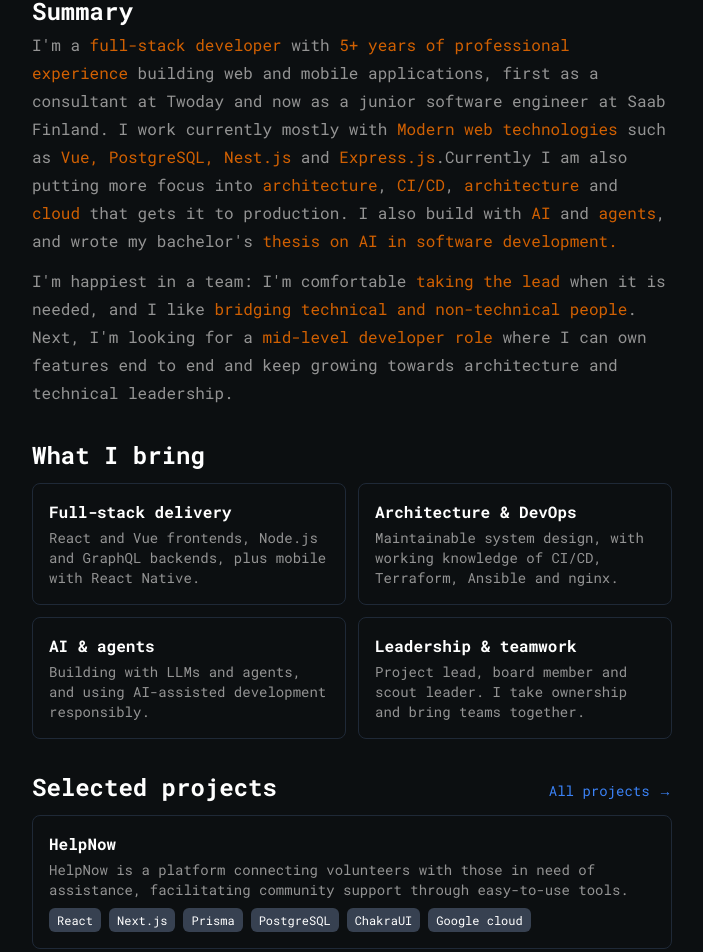
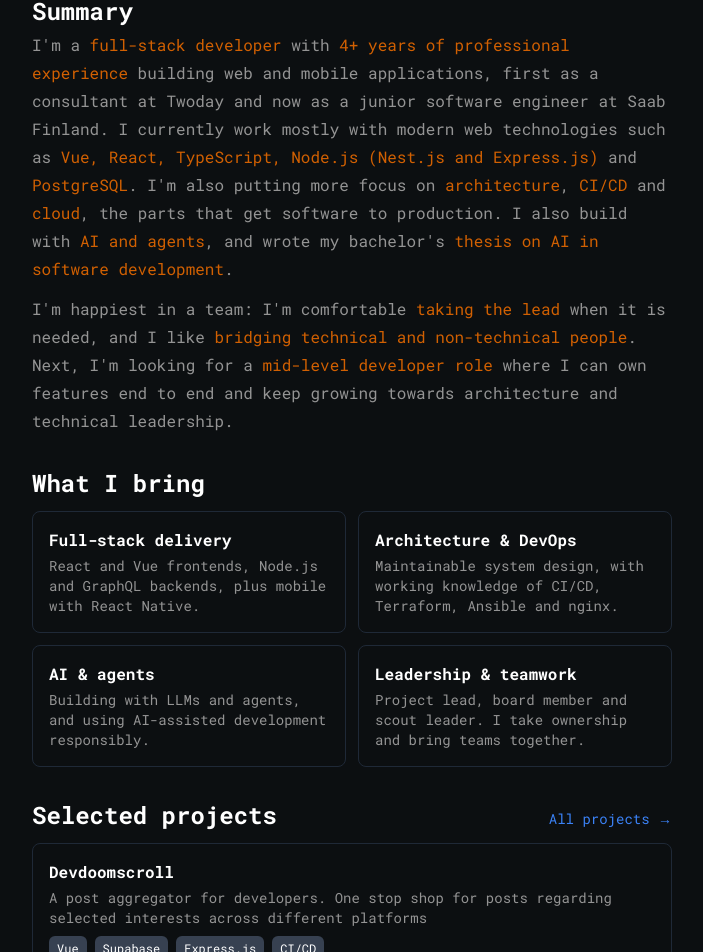
Before and after one commit to temevh/minimalisticPort, a Next.js app: page / in a window 1280 px wide. Shown: the part 471-1423 px from the top of the page, without its empty margins (288-991 px from the left). Built offline with nearby package versions, Linux system fonts and the light colour scheme.

Commit message:
updated projects

```diff
--- a/src/app/components/Summary.jsx
+++ b/src/app/components/Summary.jsx
@@ -3,7 +3,7 @@ const Accent = ({ children }) => (
 );
 
 const facts = [
-  { big: "5+ years", small: "professional experience" },
+  { big: "4+ years", small: "professional experience" },
   { big: "Full-stack", small: "TypeScript, Node.js, PostgreSQL, CI/CD" },
   { big: "Any team size", small: "multi-team projects to solo" },
 ];
@@ -23,17 +23,16 @@ const Summary = () => {
       <h2 className="font-bold text-lg lg:text-2xl text-white mb-1">Summary</h2>
       <p className="text-graytext text-md lg:text-lg">
         I'm a <Accent>full-stack developer</Accent> with{" "}
-        <Accent>5+ years of professional experience</Accent> building web and
+        <Accent>4+ years of professional experience</Accent> building web and
         mobile applications, first as a consultant at Twoday and now as a junior
-        software engineer at Saab Finland. I work currently mostly with{" "}
-        <Accent>Modern web technologies</Accent> such as{" "}
-        <Accent>Vue, PostgreSQL, Nest.js</Accent> and{" "}
-        <Accent> Express.js</Accent>.Currently I am also putting more focus into{" "}
-        <Accent>architecture</Accent>, <Accent>CI/CD</Accent>,{" "}
-        <Accent>architecture</Accent> and <Accent>cloud </Accent> that gets it
-        to production. I also build with <Accent>AI</Accent> and{" "}
-        <Accent> agents</Accent>, and wrote my bachelor's{" "}
-        <Accent>thesis on AI in software development.</Accent>
+        software engineer at Saab Finland. I currently work mostly with modern
+        web technologies such as{" "}
+        <Accent>Vue, React, TypeScript, Node.js (Nest.js and Express.js)</Accent>{" "}
+        and <Accent>PostgreSQL</Accent>. I'm also putting more focus on{" "}
+        <Accent>architecture</Accent>, <Accent>CI/CD</Accent> and{" "}
+        <Accent>cloud</Accent>, the parts that get software to production. I
+        also build with <Accent>AI and agents</Accent>, and wrote my bachelor's{" "}
+        <Accent>thesis on AI in software development</Accent>.
       </p>
       <p className="text-graytext text-md lg:text-lg mt-3">
         I'm happiest in a team: I'm comfortable <Accent>taking the lead</Accent>{" "}
--- a/src/data/profile.js
+++ b/src/data/profile.js
@@ -9,5 +9,5 @@ export const profile = {
     "https://drive.google.com/file/d/1wcdlA5VtSQYJgCmGdsCDkf6AcvXDcSKL/view",
   headline: "Full-stack software engineer",
   description:
-    "Full-stack software engineer with 3+ years of professional experience in React, Vue, TypeScript and Node.js. Portfolio, projects, skills and writing by Teemu Hämäläinen.",
+    "Full-stack software engineer with 4+ years of professional experience in Vue, React, TypeScript and Node.js. Portfolio, projects, skills and writing by Teemu Hämäläinen.",
 };
--- a/src/data/projects.js
+++ b/src/data/projects.js
@@ -1,6 +1,14 @@
 // Featured projects are shown with a card; secondary ones are listed more compactly.
 // `img` is optional. `demo` (live link) is optional and is shown when present.
 export const projectsPrimary = [
+  {
+    title: "Devdoomscroll",
+    desc: "A post aggregator for developers. One stop shop for posts regarding selected interests across different platforms",
+    tags: ["Vue", "Supabase", "Express.js", "CI/CD"],
+    img: "https://i.ibb.co/ccSJLxdc/devdoomscroll.png",
+    code: "https://github.com/temevh/devdoomscroll",
+    demo: "https://google.com",
+  },
   {
     title: "HelpNow",
     desc: "HelpNow is a platform connecting volunteers with those in need of assistance, facilitating community support through easy-to-use tools.",
@@ -33,18 +41,19 @@ export const projectsPrimary = [
     title: "Tuuraaja",
     desc: "Tuuraaja is a full-stack app made to make it easier for schools to find and contact substitutes on a short notice. The substitute candidates select the days on which they are available and what subjects they are able to teach. ",
     tags: ["Vue", "Nuxt", "Supabase"],
+    img: "https://i.ibb.co/N6VfT2F6/tuuraaja.png",
     code: "https://github.com/temevh/tuuraaja-vue",
+    demo: "https://tuuraaja-vue.vercel.app/",
   },
+];
+
+export const projectsSecondary = [
   {
     title: "Kursari",
     desc: "Kursari is a platform where users can anonymously review and rate university courses (not yet released)",
     tags: ["React", "Next.js", "Prisma", "PostgreSQL", "shadcn", "LLM"],
-    img: "",
     code: "https://github.com/temevh/some",
   },
-];
-
-export const projectsSecondary = [
   {
     title: "Valuemap",
     desc: "Valuemap matches job seekers with companies based on shared values, believes and needs. Made for Junction hackathon 2024 ",
--- a/src/data/skills.js
+++ b/src/data/skills.js
@@ -41,6 +41,8 @@ export const skillGroups = [
       "APIs and data layers that are simple to reason about and to change.",
     skills: [
       { name: "Node.js", level: "core" },
+      { name: "Nest.js", level: "solid" },
+      { name: "Express.js", level: "solid" },
       { name: "REST & GraphQL APIs", level: "core" },
       { name: "PostgreSQL", level: "core" },
       { name: "Python", level: "solid" },
```
Also changed, not shown: src/data/experience.js (+4 -4 lines).
